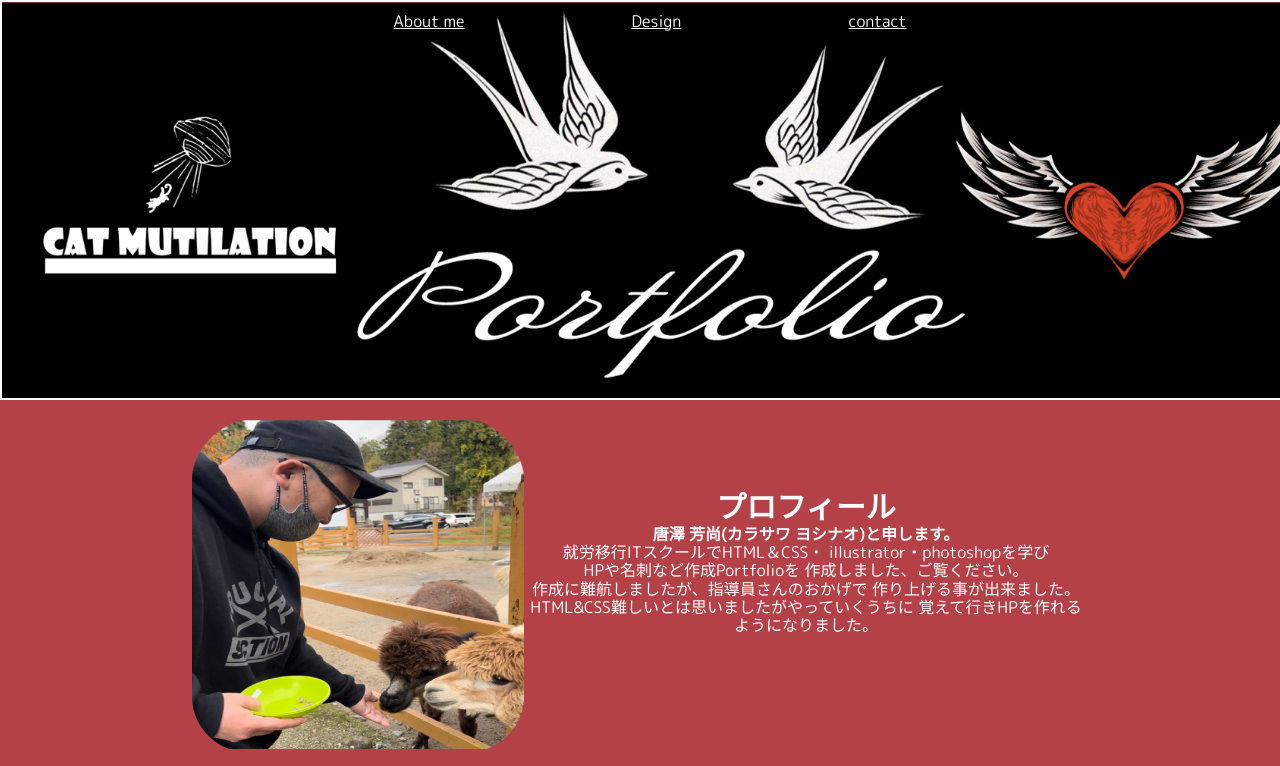
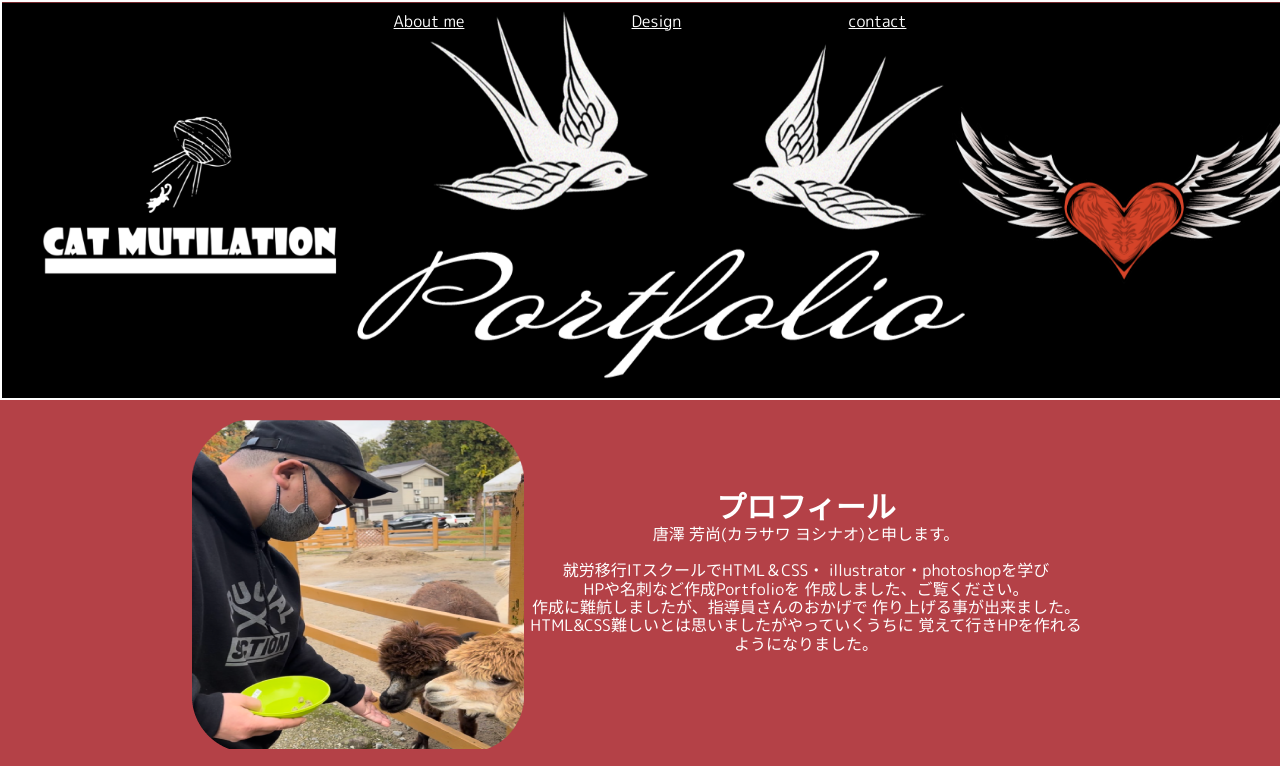
Before and after one commit to catmutilation/Portfolio, a plain HTML site: page index.html in a window 1280 px wide. Shown: the top 766 px of the page. Drawn offline with Linux system fonts and the light colour scheme; some packages are replaced by stand-ins of ours.

Commit message:
Update index.html

```diff
--- a/index.html
+++ b/index.html
@@ -31,7 +31,7 @@
          <div class="Text">
             <h2>プロフィール</h2>
             <P>
-            <b>唐澤 芳尚(カラサワ ヨシナオ)と申します。</b><br><br class="onlySP">
+            <h4>唐澤 芳尚(カラサワ ヨシナオ)と申します。</h4><br><br class="onlySP">
             就労移行ITスクールでHTML＆CSS・<br class="onlySP">
             illustrator・photoshopを学び<br><br class="onlySP">
             HPや名刺など作成Portfolioを<br class="onlySP">
```
